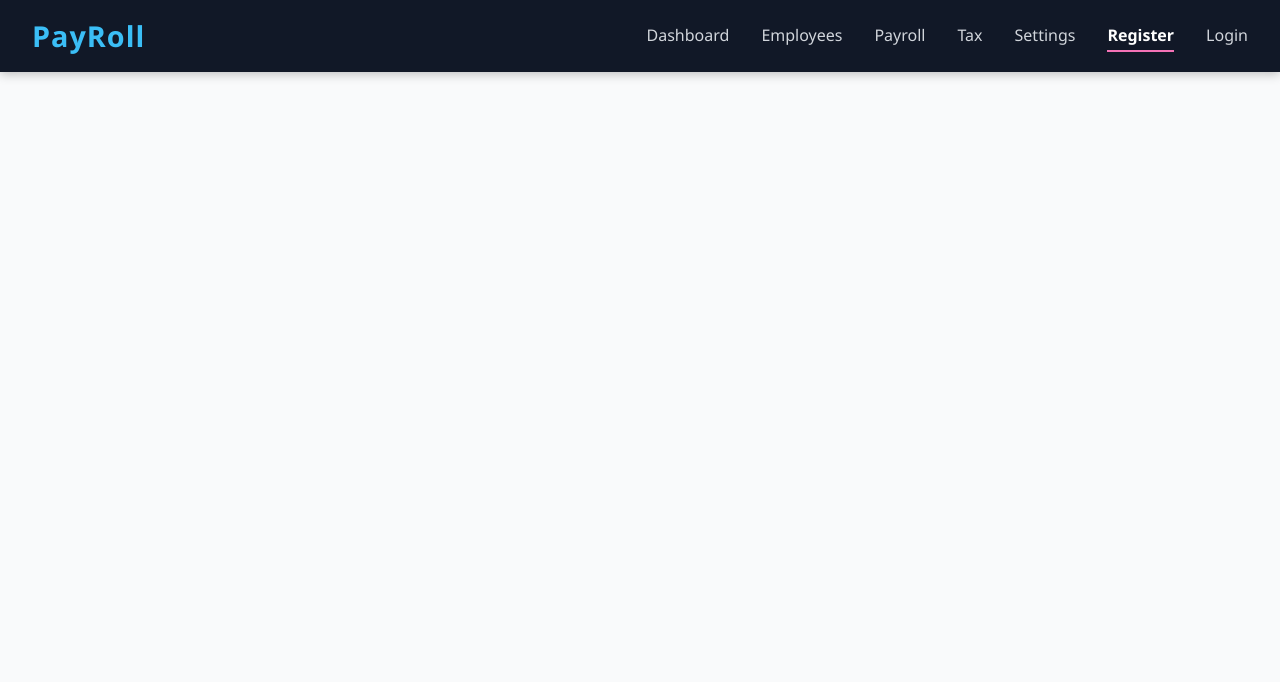
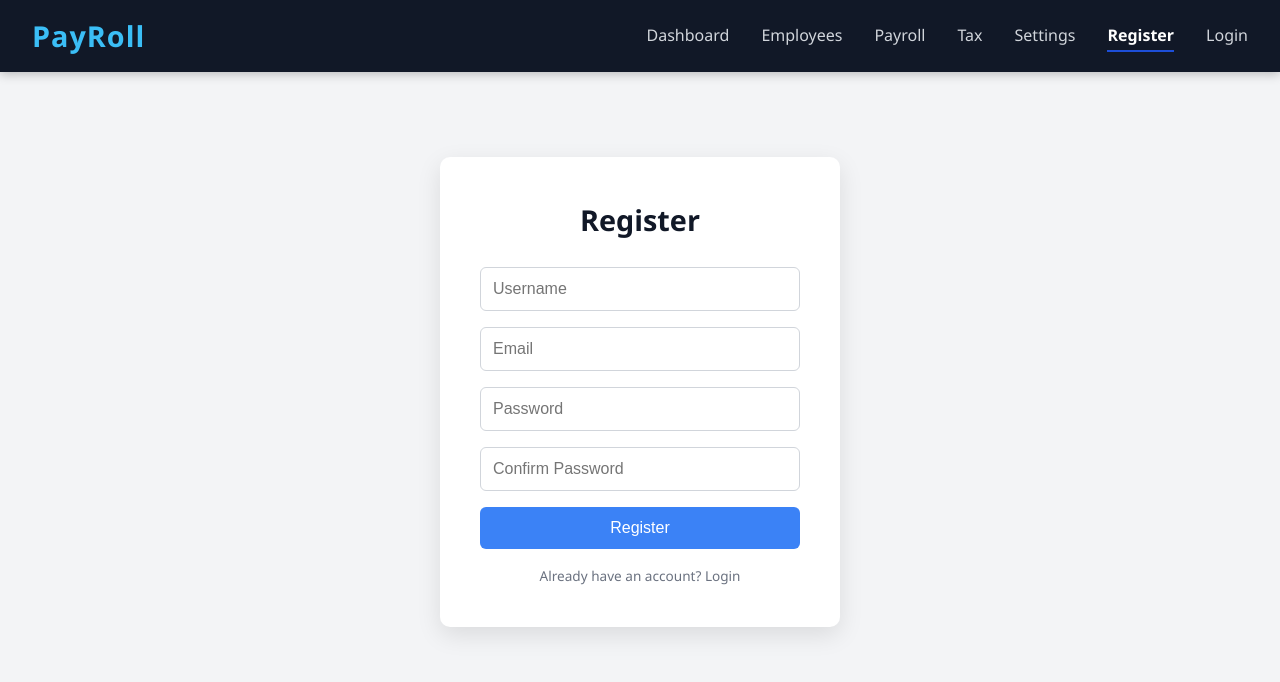
Before and after one commit to vkrm03/Pay-Roll-Mangement, a React (Vite) app in the folder frontend/Pay-Roll-Management/: page /register in a window 1280 px wide. Shown: the top 682 px of the page. Built offline with nearby package versions, Linux system fonts and the light colour scheme.

Commit message:
logo added and reg coded

```diff
--- a/frontend/Pay-Roll-Management/index.html
+++ b/frontend/Pay-Roll-Management/index.html
@@ -2,7 +2,7 @@
 <html lang="en">
   <head>
     <meta charset="UTF-8" />
-    <link rel="icon" type="image/svg+xml" href="/vite.svg" />
+    <link rel="icon" type="image" href=".\src\assets\payroll-logo.png" />
     <meta name="viewport" content="width=device-width, initial-scale=1.0" />
     <title>Pay Roll Management</title>
   </head>
--- a/frontend/Pay-Roll-Management/public/styles/navbar.css
+++ b/frontend/Pay-Roll-Management/public/styles/navbar.css
@@ -49,15 +49,16 @@
 
 .navbar-links li a:hover,
 .navbar-links li button:hover {
-  color: #f472b6;
+  color: #60a5fa;
 }
 
 .navbar-links li .active {
-  border-bottom: 2px solid #f472b6;
+  border-bottom: 2px solid #1d4ed8;
   padding-bottom: 0.25rem;
   color: #ffffff;
   font-weight: 600;
 }
+
 
 .navbar-toggle {
   display: none;
@@ -66,7 +67,6 @@
   cursor: pointer;
 }
 
-/* Mobile View */
 @media screen and (max-width: 768px) {
   .navbar-links {
     position: absolute;
--- a/frontend/Pay-Roll-Management/src/App.jsx
+++ b/frontend/Pay-Roll-Management/src/App.jsx
@@ -3,6 +3,7 @@ import { Routes, Route } from 'react-router-dom';
 import "../public/styles/index.css"
 import Navbar from './Pages/Navbar';
 import Login from './Pages/Login';
+import Register from './Pages/Register';
 
 const App = () => {
   return (
@@ -10,6 +11,7 @@ const App = () => {
       <Navbar />
       <Routes>
         <Route path="/login" element={<Login />} />
+        <Route path="/register" element={<Register />} />
       </Routes>
     </>
   );
--- /dev/null
+++ b/frontend/Pay-Roll-Management/src/Pages/Register.jsx
@@ -0,0 +1,79 @@
+import React, { useState } from 'react';
+import { useNavigate } from 'react-router-dom';
+import '../../public/styles/auth.css';
+
+const Register = () => {
+  const navigate = useNavigate();
+  const [form, setForm] = useState({ username: '', email: '', password: '', confirmPassword: '' });
+  const [error, setError] = useState('');
+
+  const handleChange = (e) => {
+    setForm({ ...form, [e.target.name]: e.target.value });
+  };
+
+  const handleSubmit = (e) => {
+    e.preventDefault();
+
+    if (!form.username || !form.email || !form.password || !form.confirmPassword) {
+      setError('Please fill in all fields');
+    } else if (form.password !== form.confirmPassword) {
+      setError('Passwords do not match');
+    } else {
+      setError('');
+      console.log('Register Form Data:', form);
+    }
+  };
+
+  return (
+    <div className="login-container">
+      <form className="login-form" onSubmit={handleSubmit}>
+        <h2>Register</h2>
+
+        {error && <p className="error-msg">{error}</p>}
+
+        <input
+          type="text"
+          name="username"
+          placeholder="Username"
+          value={form.username}
+          onChange={handleChange}
+          required
+        />
+
+        <input
+          type="email"
+          name="email"
+          placeholder="Email"
+          value={form.email}
+          onChange={handleChange}
+          required
+        />
+
+        <input
+          type="password"
+          name="password"
+          placeholder="Password"
+          value={form.password}
+          onChange={handleChange}
+          required
+        />
+
+        <input
+          type="password"
+          name="confirmPassword"
+          placeholder="Confirm Password"
+          value={form.confirmPassword}
+          onChange={handleChange}
+          required
+        />
+
+        <button type="submit">Register</button>
+        <p className="login-hint">
+          Already have an account? <a href="/login" className="forgot-link">Login</a>
+        </p>
+      </form>
+    </div>
+  );
+};
+
+export default Register;
```
Also changed, not shown: frontend/Pay-Roll-Management/src/assets/payroll-logo.png (added).
